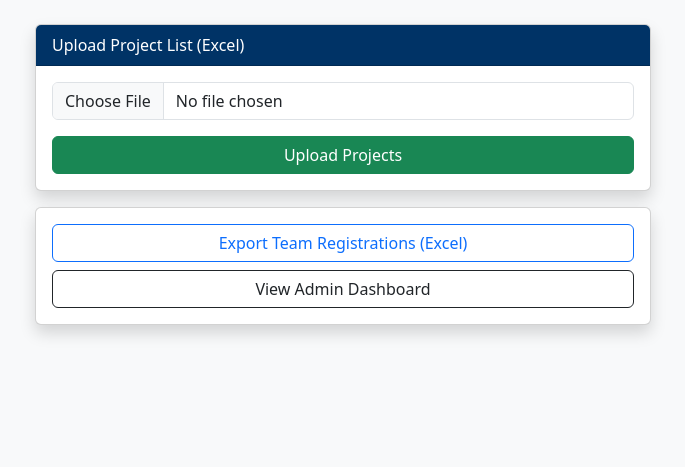
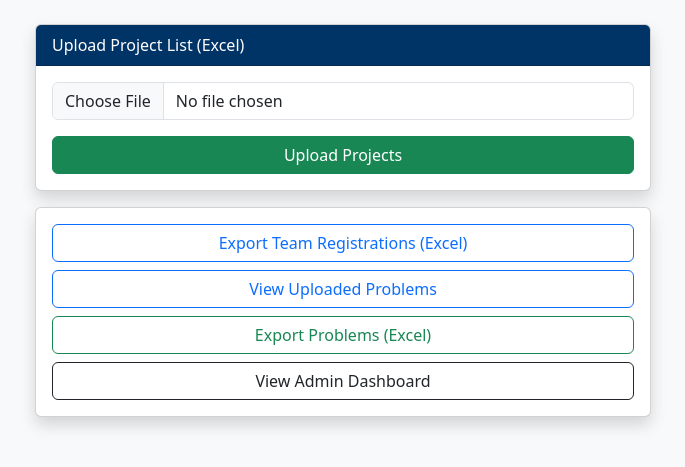
Before and after one commit to abhijithhv-rnsit/rnsit-multidisciplinary_project_2025-26, a Flask app: page /admin/upload in a window 1280 px wide. Shown: the part 56-523 px from the top of the page, without its empty margins (297-982 px from the left). Run offline with Flask 3, Linux system fonts and the light colour scheme; the visitor is signed in with stand-in values (Sample User, id 1); some libraries are stand-ins or nearby versions.

Commit message:
Update admin_upload.html

```diff
--- a/templates/admin_upload.html
+++ b/templates/admin_upload.html
@@ -40,7 +40,14 @@
                 Export Team Registrations (Excel)
             </a>
 
-            <!-- DASHBOARD BUTTON (THIS IS WHAT WAS MISSING) -->
+            <a href="/admin/problems" class="btn btn-outline-primary w-100 mb-2">
+                View Uploaded Problems
+            </a>
+
+            <a href="/admin/export/problems" class="btn btn-outline-success w-100 mb-2">
+                Export Problems (Excel)
+            </a>
+
             <a href="/dashboard" class="btn btn-outline-dark w-100">
                 View Admin Dashboard
             </a>
```
